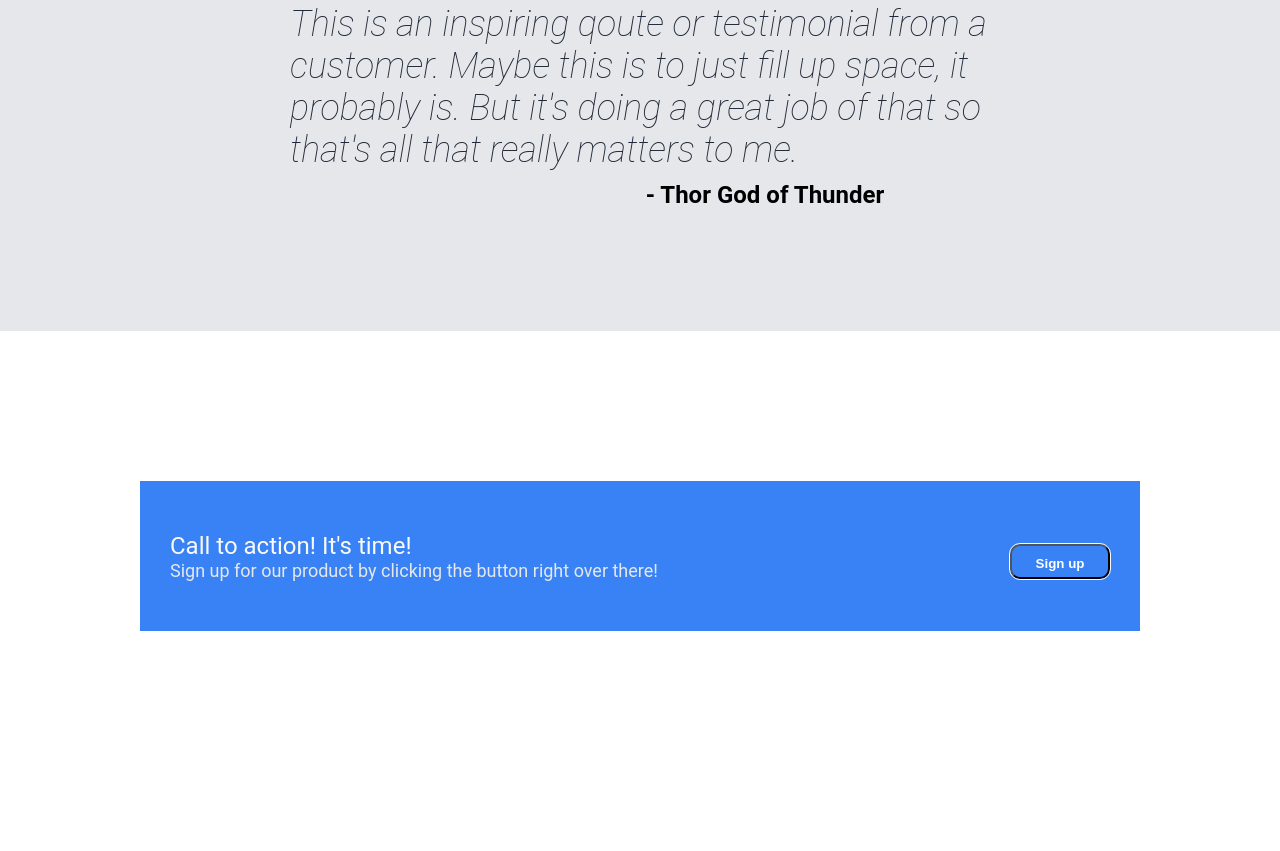
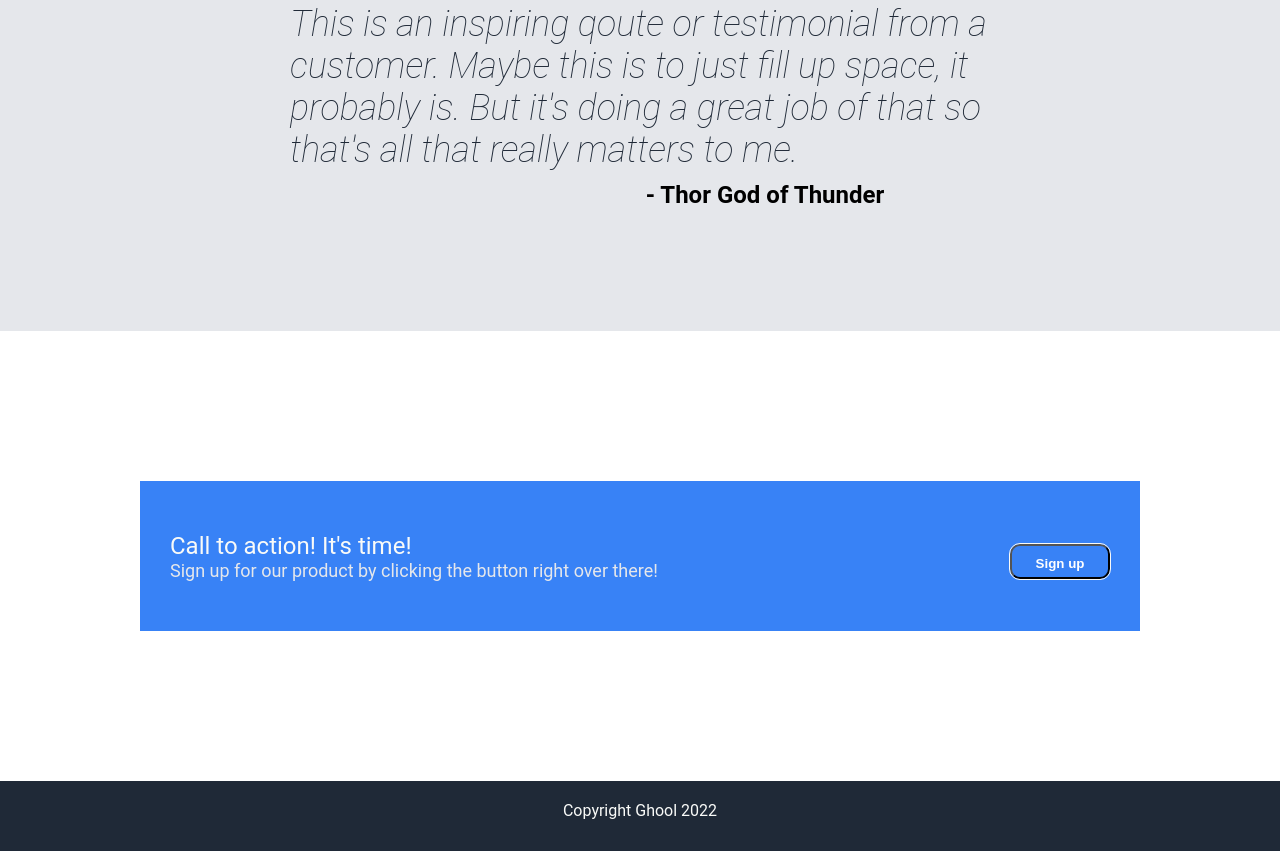
Before and after one commit to ghools/TOP-landing-page, a plain HTML site: page index.html in a window 1280 px wide. Shown: the part 1251-2102 px from the top of the page. Before the commit the page ends 2032 px from the top, so only its background shows below. Drawn offline with Linux system fonts and the light colour scheme.

Commit message:
First draft of completed page

```diff
--- a/index.html
+++ b/index.html
@@ -60,6 +60,8 @@
             </div>
         </div>
     </div>
-
+    <div class="footer">
+        <div>Copyright Ghool 2022</div>
+    </div>
 </body>
 </html>
--- a/style.css
+++ b/style.css
@@ -101,6 +101,16 @@ ul {
     flex-wrap: wrap;
     width: 700px;
 }
+
+.footer {
+    display: flex;
+    justify-content: center;
+    background-color: #1F2937;
+    color: #F9FAF8;
+    padding: 20px;
+    height: 70px;
+    font-size: 16px;
+}
 .header {
     display: flex;
     font-size: 24px;
```
